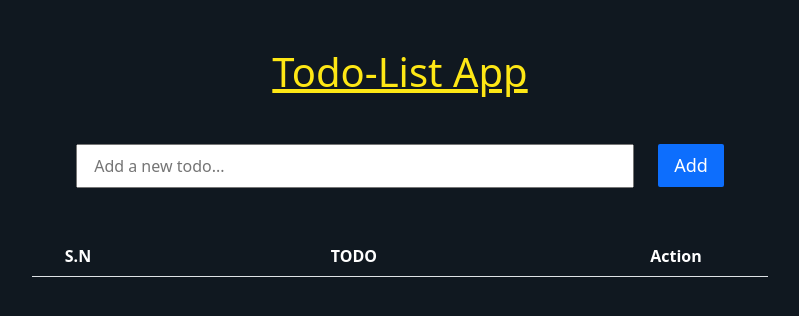
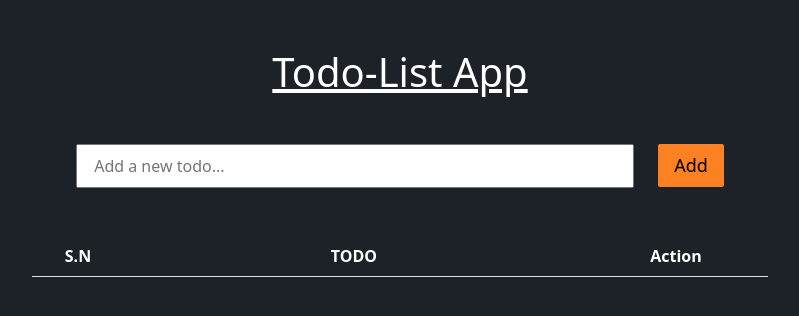
Before and after one commit to nirdesh101/React-JS, a React (Create React App) app in the folder todolist-app/: page / in a window 1280 px wide. Shown: the top 316 px of the page, without its empty margins (240-1039 px from the left). Built offline with nearby package versions, Linux system fonts and the light colour scheme.

Commit message:
todo complete

```diff
--- a/todolist-app/src/Assets/scss/Pages/_todo.scss
+++ b/todolist-app/src/Assets/scss/Pages/_todo.scss
@@ -1,7 +1,6 @@
 body {
-    background-color: #101820FF;
+    background-color: #1D2228;
     text-align: center;
-    color: #FEE715FF ;
   }
 
 li {
@@ -11,7 +10,7 @@ li {
   }
 
 .todo-text {
-  color: #FEE715FF ;
+  color: white ;
 }
 
 th {
@@ -21,6 +20,7 @@ th {
 .add-btn {
   font-size: large;
   border-radius: .125rem;
+  background-color: #FB8122;
 }
 
 td {
@@ -46,6 +46,7 @@ td {
   font-weight: bold;
   margin-bottom: 1rem;
   text-align: center;
+  color: black;
 }
 
 .Modal__Button {
--- a/todolist-app/src/Components/Header.jsx
+++ b/todolist-app/src/Components/Header.jsx
@@ -1,7 +1,7 @@
 import React from "react";
 
 function Header() {
-  return <h1 className="my-5 text-decoration-underline">Todo-List App</h1>;
+  return <h1 className="my-5 text-white text-decoration-underline">Todo-List App</h1>;
 }
 
 export default Header;
--- a/todolist-app/src/Components/Todo.jsx
+++ b/todolist-app/src/Components/Todo.jsx
@@ -94,7 +94,7 @@ function TodoList() {
             }}
           />
           <button
-            className="add-btn text-bg-primary py-2 px-3 border-0 ms-4"
+            className="add-btn py-2 px-3 border-0 ms-4"
             onClick={handleAdd}
           >
             Add
```
